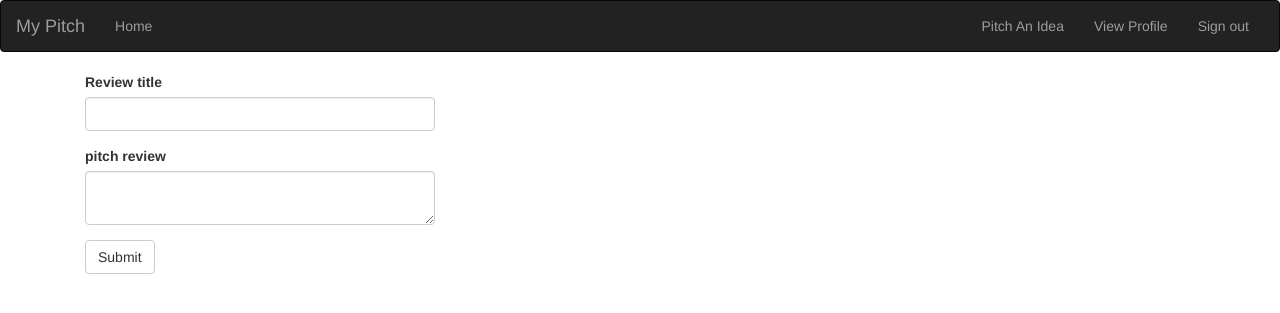
After one commit to Yvonne-Ouma/My-Pitch, a Flask app: page /pitch/new in a window 1280 px wide. The commit adds this page. Shown: the top 313 px of the page. Run offline with Flask 2, Linux system fonts and the light colour scheme; the visitor is signed in with stand-in values (Sample User, id 1); data comes from the database, SQL or seed files in the repository; some libraries are stand-ins or nearby versions.

Commit message:
can create a new Pitch

```diff
--- /dev/null
+++ b/app/main/forms.py
@@ -0,0 +1,19 @@
+from flask_wtf import FlaskForm
+from wtforms import StringField,TextAreaField,SubmitField
+from wtforms.validators import Required
+
+class ReviewForm(FlaskForm):
+
+    title = StringField('Review title',validators=[Required()])
+    review = TextAreaField('pitch review', validators=[Required()])
+    submit = SubmitField('Submit')
+
+class UpdateProfile(FlaskForm):
+    bio = TextAreaField('Please, tell us something about you.',validators = [Required()])
+    submit = SubmitField('Submit')
+
+class CommentForm(FlaskForm):
+
+    title = StringField('Comment title',validators=[Required()])
+    review = TextAreaField('comment review', validators=[Required()])
+    submit = SubmitField('Submit')
--- a/app/main/views.py
+++ b/app/main/views.py
@@ -1,8 +1,11 @@
 from flask import Flask
 from . import main
-from flask import render_template,redirect,url_for,abort
+from flask import render_template,redirect,url_for,abort,flash
 from flask_login import login_required
 from ..models import User,Pitch,Category
+from .forms import ReviewForm,UpdateProfile
+from .. import db
+
 
 app = Flask(__name__)
 
@@ -27,6 +30,25 @@ def profile(uname):
 
         return render_template("profile/profile.html", user = user)
 
+@main.route('/user/<uname>/update',methods = ['GET','POST'])
+@login_required
+def update_profile(uname):
+    user = User.query.filter_by(username = uname).first()
+    if user is None:
+        abort(404)
+
+    form = UpdateProfile()
+
+    if form.validate_on_submit():
+        user.bio = form.bio.data
+
+        db.session.add(user)
+        db.session.commit()
+
+        return redirect(url_for('.profile',uname=user.username))
+
+    return render_template('profile/update.html',form =form)
+
 @main.route('/user/<uname>/update/pic',methods= ['POST'])
 @login_required
 def update_pic(uname):
@@ -39,3 +61,37 @@ def update_pic(uname):
 
 
     return redirect(url_for('main.profile',uname=uname))
+
+
+
+@main.route('/pitch/new', methods=['GET', 'POST'])
+@login_required
+def new_pitch():
+    form= ReviewForm()
+
+    if form.validate_on_submit():
+        title = form.title.data
+        date_of_pitch = form.date_of_pitch.data
+        content = form.content.data
+        category_id = form.category_id.data
+
+        pitch = Pitch(title = title,
+                      date_of_pitch = date_of_pitch,
+                      content = content,
+                      category_id = category_id,
+                      user = current_user)
+
+        db.session.add(pitch)
+        db.seesion.commit()
+
+        print('yvonne')
+        flash('Creating pitch has been successful!')
+        return redirect(url_for(main.one_pitch, id = pitch.id))
+
+
+    return render_template('newP.html', title='New Pitch',pitch_form = form, legend = 'New Pitch')
+
+@main.route('/pitch/new/<int:id>')
+def one_pitch(id):
+    pitch = Pitch.query.get(id)
+    return render_template('onePitch.html', pitch = pitch)
--- a/app/models.py
+++ b/app/models.py
@@ -18,6 +18,11 @@ class User(UserMixin,db.Model):
     pass_secure = db.Column(db.String(255))
 
     pitches = db.relationship('Pitch',backref = 'author',lazy="dynamic")
+    comments = db.relationship('Comment', backref = 'author', lazy = "dynamic")
+
+    def save_user(self, user):
+        db.session.add(user)
+        db.session.commit()
 
     @property
     def password(self):
@@ -44,6 +49,11 @@ class Category(db.Model):
 
     pitches = db.relationship('Pitch',backref = 'category',lazy="dynamic")
 
+
+    def save_category(self, category):
+        db.session.add(category)
+        db.session.commit()
+
     def __repr__(self):
         return f'{self.name}'
 
@@ -57,6 +67,22 @@ class Pitch(db.Model):
     content = db.Column(db.String(255))
     category_id = db.Column(db.Integer,db.ForeignKey('category.id'))
     user_id = db.Column(db.Integer,db.ForeignKey('users.id'))
+    comments = db.relationship('Comment',backref = 'pitch',lazy="dynamic")
+
+
+    def save_pitch(self, pitch):
+        db.session.add(pitch)
+        db.session.commit()
 
     def __repr__(self):
         return f'Pitch {self.title}'
+
+class Comment(db.Model):
+    __tablename__= 'comments'
+
+    id = db.Column(db.Integer, primary_key = True)
+    title = db.Column(db.String(255))
+    comment = db.Column(db.String(255))
+
+    user_id = db.Column(db.Integer,db.ForeignKey('users.id'))
+    pitch_id = db.Column(db.Integer,db.ForeignKey('pitch.id'))
--- a/app/templates/index.html
+++ b/app/templates/index.html
@@ -15,7 +15,7 @@
 
                 <div class="panel panel-default">
                     <div class="panel-heading"><h4>Category: {{ pitch.category }}</h4></div>
-                        <div class="panel-body">
+                        <div class ="panel-body">
                             <p> {{ pitch.title }}</p>
                             <p>{{ pitch.content }} </p>
                             </div>
--- a/app/templates/navbar.html
+++ b/app/templates/navbar.html
@@ -19,9 +19,11 @@
             <div class="navbar-collapse collapse">
                 <ul class="nav navbar-nav">
                     <li><a href="/">Home</a></li>
+
                 </ul>
 
                 <ul class="nav navbar-nav navbar-right">
+                  <li><a href="/pitch/new">Pitch An Idea</a></li>
                   {% if current_user.is_authenticated %}
                   <li><a href="{{url_for('main.profile',uname=current_user.username)}}">View Profile</a></li>
                   <li><a href="{{url_for('auth.logout')}}">Sign out</a></li>
--- /dev/null
+++ b/app/templates/newP.html
@@ -0,0 +1,16 @@
+{% extends 'base.html'%}
+{% import "bootstrap/wtf.html" as wtf %}
+{% block content %}
+
+    <div class="container">
+
+
+        <div class="col-md-4">
+
+            {{ wtf.quick_form(pitch_form) }}
+        </div>
+
+    </div>
+</div>
+
+{% endblock %}
--- a/manage.py
+++ b/manage.py
@@ -3,7 +3,7 @@ from flask_script import Manager,Server
 from app.models import User,Category,Pitch
 from flask_migrate import Migrate , MigrateCommand
 
-app = create_app('production')
+app = create_app('development')
 
 manager = Manager(app)
 migrate = Migrate(app,db)
```
Also changed, not shown: app/templates/onePitch.html (added, +37 -0 lines), app/templates/profile/profile.html (+17 -1 lines), app/templates/profile/update.html (added, +8 -0 lines), migrations/versions/4b88f89a187f_updated_pitch_and_comment_class.py (added, +37 -0 lines), app/templates/new_review.html (deleted), 1 other file.
